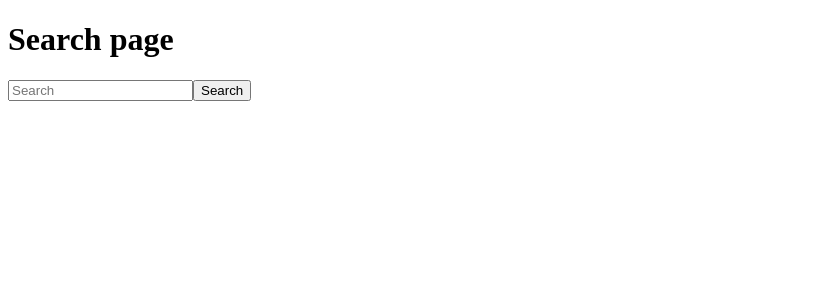
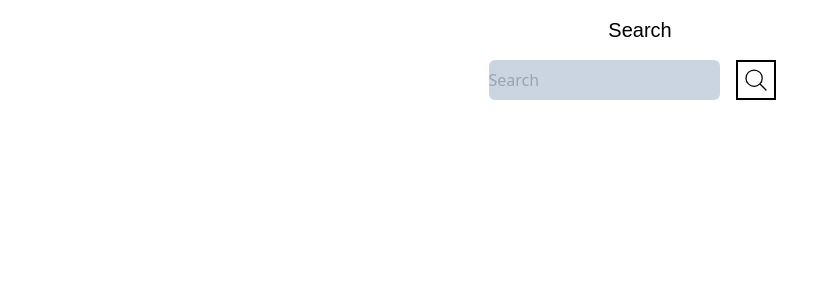
Before and after one commit to charliekroon/bags-webshop, a Next.js app: page /search in a window 1280 px wide. Shown: the top 300 px of the page, without its empty margins (0-831 px from the left). Built offline with nearby package versions, Linux system fonts and the light colour scheme.

Commit message:
Add _app.tsx

```diff
--- a/src/app/components/search/SearchBar.tsx
+++ b/src/app/components/search/SearchBar.tsx
@@ -9,12 +9,12 @@ export const SearchBar: React.FC = () => {
 			<input
 				type="text"
 				placeholder="Search"
-				className="bg-slate-300 p2 rounder-md"
+				className="bg-slate-300 p2 rounded-md"
 				value={search}
 				onClick={e => setSearch(e.target.value)}
 			/>
-			<button className="transparent border border-2 border-black w-10 h-10 mx-4 flex items-center justify-center">
-				Search
+			<button className="transparent border-2 border-black w-10 h-10 mx-4 flex items-center justify-center">
+				<Search />
 			</button>
 		</div>
 	);
--- a/src/app/layout.tsx
+++ b/src/app/layout.tsx
@@ -1,17 +1,16 @@
-import type {Metadata} from "next";
-import {Inter} from "next/font/google";
-import "../globals.css";
-const inter = Inter({subsets: ["latin"]});
+export const metadata = {
+  title: 'Next.js',
+  description: 'Generated by Next.js',
+}
 
-export const metadata: Metadata = {
-	title: "Create Next App",
-	description: "Generated by create next app",
-};
-
-export default function RootLayout({children}: {children: React.ReactNode}) {
-	return (
-		<html lang="en">
-			<body className={inter.className}>{children}</body>
-		</html>
-	);
+export default function RootLayout({
+  children,
+}: {
+  children: React.ReactNode
+}) {
+  return (
+    <html lang="en">
+      <body>{children}</body>
+    </html>
+  )
 }
--- /dev/null
+++ b/src/pages/_app.tsx
@@ -0,0 +1,7 @@
+import "../globals.css";
+
+function MyApp({Component, pageProps}) {
+	return <Component {...pageProps} />;
+}
+
+export default MyApp;
--- a/src/pages/search.tsx
+++ b/src/pages/search.tsx
@@ -1,14 +1,14 @@
 import {SearchBar} from "../app/components/search/SearchBar";
 
-const search: React.FC = () => {
+const SearchPage: React.FC = () => {
 	return (
 		<div>
 			<h1 className="text-xl p-4 text-center font-montserratRegular">
-				Search page
+				Search
 			</h1>
 			<SearchBar />
 		</div>
 	);
 };
 
-export default search;
+export default SearchPage;
```
